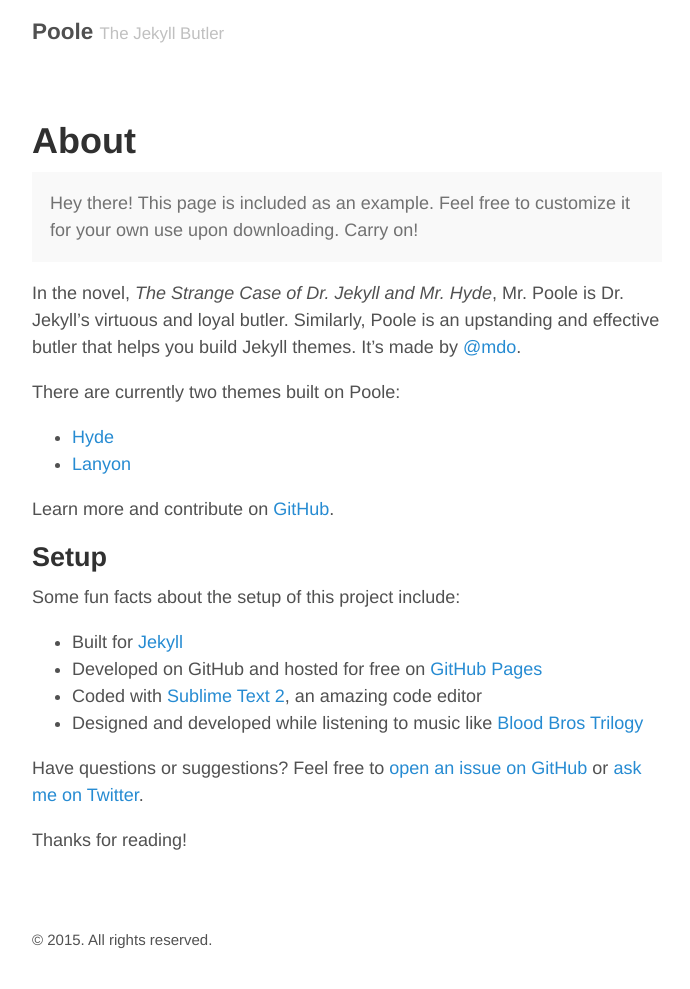
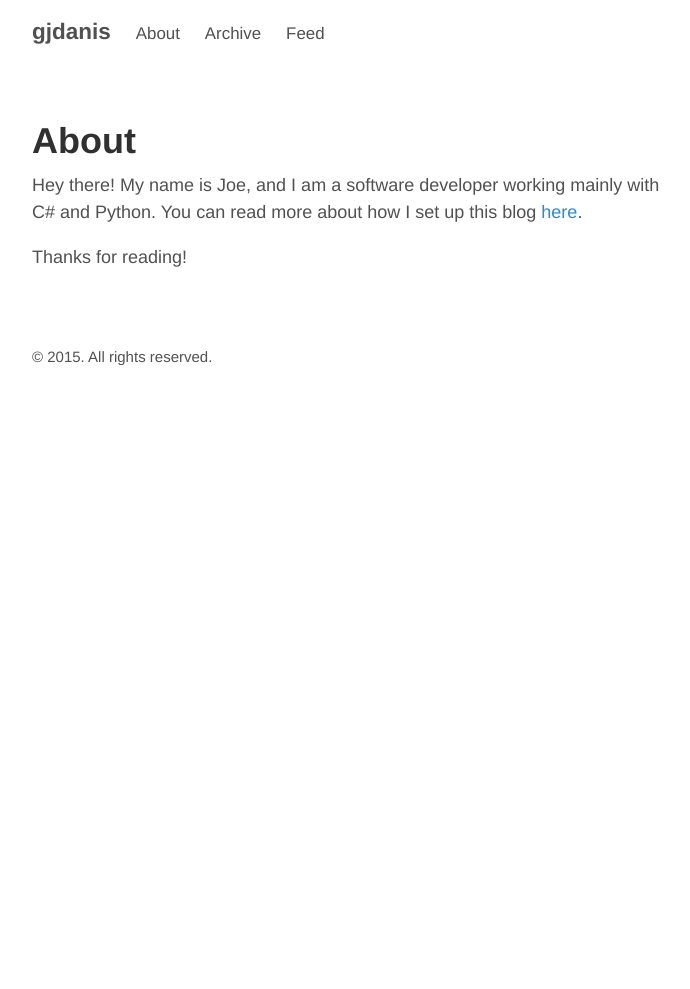
Before and after one commit to gjdanis/gjdanis.github.io, a Jekyll site: the page built from about.md, in a window 1280 px wide. Shown: the whole page, without its empty margins (293-983 px from the left). Built offline with Jekyll 4.4.1, drawn with Linux system fonts in a browser that asks for light colours; comment, search, counter and statistics services are not loaded; after the commit the page ends 900 px from its top, so only the background shows below that.

Commit message:
layout changes

```diff
--- a/_config.yml
+++ b/_config.yml
@@ -5,9 +5,9 @@ permalink:           pretty
 relative_permalinks: true
 
 # Setup
-title:               Poole
-tagline:             The Jekyll Butler
-url:                 http://getpoole.com
+title:               gjdanis
+tagline:             Personal website of Joe Danis
+url:                 http://gjdanis.github.io
 paginate:            1
 baseurl:             ""
 
@@ -20,11 +20,15 @@ sass:
 
 # About/contact
 author:
-  name:              Mark Otto
-  url:               https://twitter.com/mdo
-  email:             markdotto@gmail.com
+  name:              Joe Danis
+  email:             george.j.danis@gmail.com
 
 # Custom vars
 version:             2.0.0
 github:
-  repo:              https://github.com/poole/poole
+  repo:              https://github.com/gjdanis/gjdanis.github.io
+
+pages_list:
+  About: '/about'
+  Archive: '/archive'
+  Feed: '/atom.xml'
--- a/_includes/comments.html
+++ b/_includes/comments.html
@@ -1,9 +1,8 @@
-{% if page.comments %}
-  <!-- Add Disqus comments. -->
 <div id="disqus_thread"></div>
 <script type="text/javascript">
-      /* * * CONFIGURATION VARIABLES: EDIT BEFORE PASTING INTO YOUR WEBPAGE * * */
-      var disqus_shortname = 'gjdanis'; // required: replace example with your forum shortname
+    /* * * CONFIGURATION VARIABLES * * */
+    var disqus_shortname = 'gjdanis';
+
     /* * * DON'T EDIT BELOW THIS LINE * * */
     (function() {
         var dsq = document.createElement('script'); dsq.type = 'text/javascript'; dsq.async = true;
@@ -11,6 +10,4 @@
         (document.getElementsByTagName('head')[0] || document.getElementsByTagName('body')[0]).appendChild(dsq);
     })();
 </script>
-  <noscript>Please enable JavaScript to view the <a href="http://disqus.com/?ref_noscript">comments powered by Disqus.</a></noscript>
-  <a href="http://disqus.com" class="dsq-brlink">comments powered by <span class="logo-disqus">Disqus</span></a>
-{% endif %}
+<noscript>Please enable JavaScript to view the <a href="https://disqus.com/?ref_noscript" rel="nofollow">comments powered by Disqus.</a></noscript>
--- a/_includes/head.html
+++ b/_includes/head.html
@@ -16,7 +16,7 @@
   <!-- CSS -->
   <link rel="stylesheet" href="{{ site.baseurl }}/styles.css">
 
-  <!-- Icons -->
+  <!-- Icons
   <link rel="apple-touch-icon-precomposed" sizes="144x144" href="{{ site.baseurl }}/public/apple-touch-icon-precomposed.png">
   <link rel="shortcut icon" href="{{ site.baseurl }}/public/favicon.ico">
 
--- a/_layouts/default.html
+++ b/_layouts/default.html
@@ -9,7 +9,11 @@
       <header class="masthead">
         <h3 class="masthead-title">
           <a href="{{ site.baseurl }}/" title="Home">{{ site.title }}</a>
-          <small>{{ site.tagline }}</small>
+          {% for page in site.pages_list %}
+              &nbsp;&nbsp;&nbsp;<small><a href="{{ page[1]  }}">{{ page[0] }}</a></small>
+          {% endfor %}
+
+
         </h3>
       </header>
 
--- a/about.md
+++ b/about.md
@@ -3,28 +3,6 @@ layout: page
 title: About
 ---
 
-<p class="message">
-  Hey there! This page is included as an example. Feel free to customize it for your own use upon downloading. Carry on!
-</p>
-
-In the novel, *The Strange Case of Dr. Jekyll and Mr. Hyde*, Mr. Poole is Dr. Jekyll's virtuous and loyal butler. Similarly, Poole is an upstanding and effective butler that helps you build Jekyll themes. It's made by [@mdo](https://twitter.com/mdo).
-
-There are currently two themes built on Poole:
-
-* [Hyde](http://hyde.getpoole.com)
-* [Lanyon](http://lanyon.getpoole.com)
-
-Learn more and contribute on [GitHub](https://github.com/poole).
-
-## Setup
-
-Some fun facts about the setup of this project include:
-
-* Built for [Jekyll](http://jekyllrb.com)
-* Developed on GitHub and hosted for free on [GitHub Pages](https://pages.github.com)
-* Coded with [Sublime Text 2](http://sublimetext.com), an amazing code editor
-* Designed and developed while listening to music like [Blood Bros Trilogy](https://soundcloud.com/maddecent/sets/blood-bros-series)
-
-Have questions or suggestions? Feel free to [open an issue on GitHub](https://github.com/poole/poole/issues/new) or [ask me on Twitter](https://twitter.com/mdo).
+Hey there! My name is Joe, and I am a software developer working mainly with C# and Python. You can read more about how I set up this blog [here](http://joshualande.com/jekyll-github-pages-poole/).
 
 Thanks for reading!
```
Also changed, not shown: archive.md (added, +22 -0 lines). Lines whose indentation alone changed are shown as unchanged.
